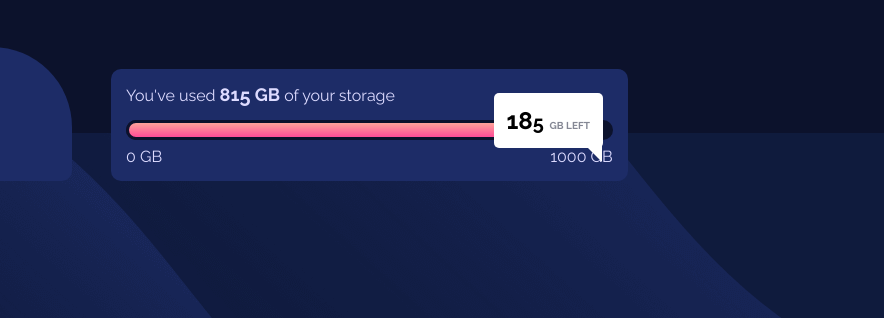
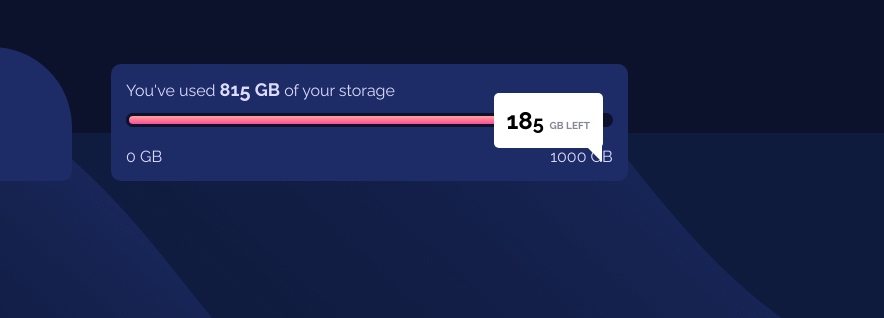
Before and after one commit to L1n456/challenge_28, a plain HTML site: page index.html in a window 1280 px wide. Shown: the part 107-425 px from the top of the page, 396-1280 px from the left. Drawn offline with Linux system fonts and the light colour scheme.

Commit message:
first commit

```diff
--- a/index.html
+++ b/index.html
@@ -20,7 +20,9 @@
 
         <div class="right">
             <p>You've used <span>81<sub>5</sub> GB</span> of your storage</p>
-            <progress id="file" value="815" max="1000"> 32% </progress>
+            <div class="progress">
+                <div class="progress-value"></div>
+            </div>
             <div class="values">
                 <p>0 GB</p>
                 <p>1000 GB</p>
--- a/style.css
+++ b/style.css
@@ -71,48 +71,33 @@ body{
     vertical-align: text-top;
 }
 
-progress {
-   width: 100%;
-  -webkit-appearance: none;
+.progress{
+    width: 100%;
+    height: 0.9em;
+    border-radius: 10px;
+    background-color: var(--Very-Dark-Blue);
+    margin-top: 2%;
 }
 
-progress::-webkit-progress-bar {
-  -webkit-appearance: none;
-  width: 100%;
-  margin-top: 2%;
-  height: 20px;
-  border-radius: 10px;
-  background-color: var(--Very-Dark-Blue);
-
+.progress-value{
+    width: 80%;
+    height: 0.9em;
+    border: 3px solid var(--Very-Dark-Blue);
+    background: linear-gradient(hsl(6, 100%, 80%) , hsl(335, 100%, 65%));
+    border-radius: 10px;
 }
 
-progress::-moz-progress-bar {
-  -webkit-appearance: none;
-  width: 100%;
-  margin-top: 5%;
-  height: 20px;
-  border-radius: 10px;
-  background-color: var(--Very-Dark-Blue);
-
-}
-
-progress::-webkit-progress-value {
-   background:  linear-gradient(hsl(6, 100%, 80%) , hsl(335, 100%, 65%));
-   border-radius: 10px;
-   border: 3px solid var(--Very-Dark-Blue);
-}
-
-progress::after{
+.progress::after{
     content: "";
-    width: 10px;
-    height: 10px;
+    width: 7px;
+    height: 7px;
     background-color: white;
     color: white;
     border: 1px solid white;
     border-radius: 10px;
     position: absolute;
-    left: 70.5%;
-    margin-top: -0.95%;
+    left: 70.4%;
+    margin-top: -0.9%;
 }
 
 .values{
@@ -194,19 +179,11 @@ progress::after{
         vertical-align: bottom;
     }
 
-    progress::-webkit-progress-bar {
-      height: 15px;
-    }
-
-    progress::-moz-progress-bar {
-      height: 15px;
-    }
-
-    progress::after{
+    .progress::after{
         width: 7px;
         height: 7px;
-        left: 69.4%;
-        margin-top: -3.2%;
+        left: 68.5%;
+        margin-top: -3%;
     }
 
     .top{
```
